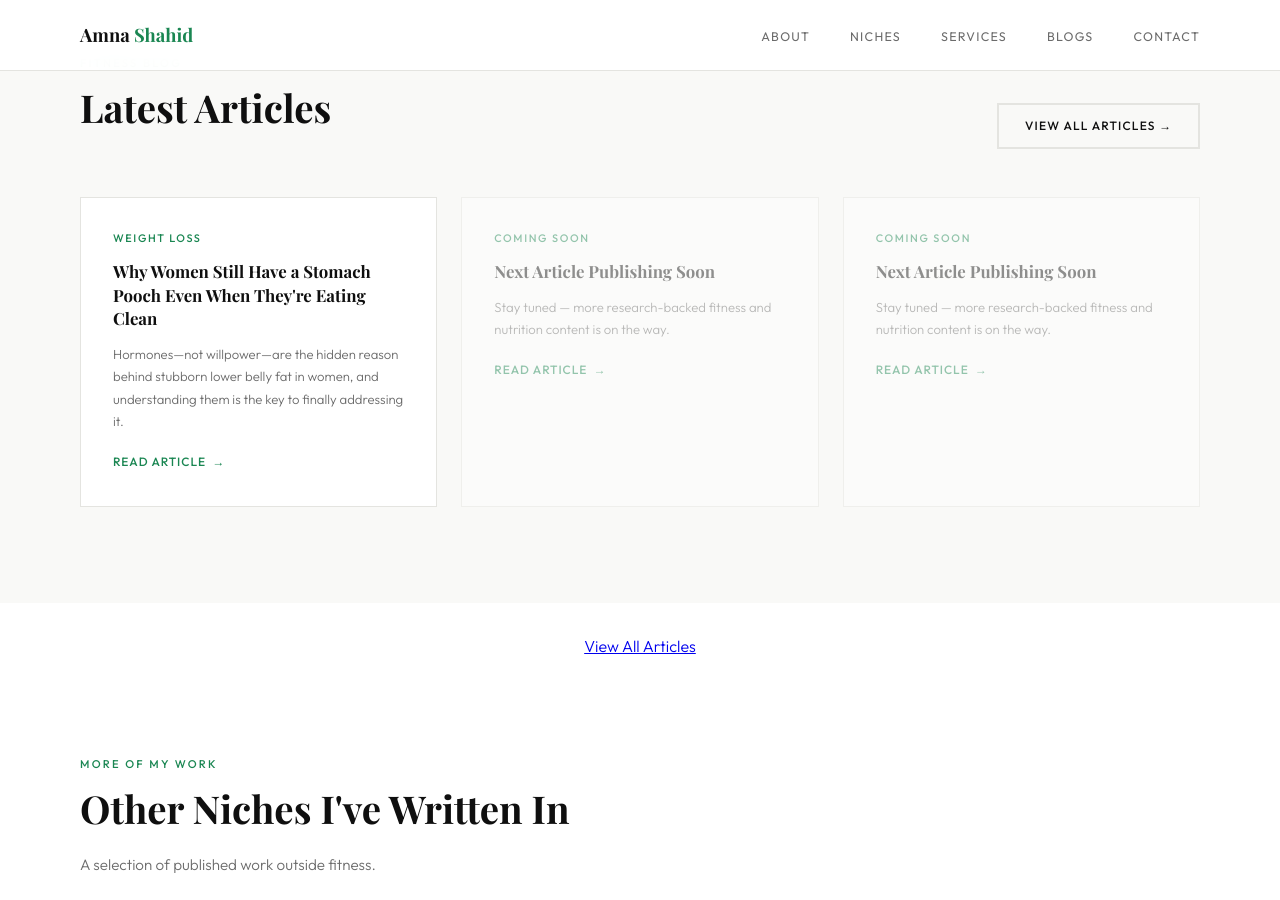
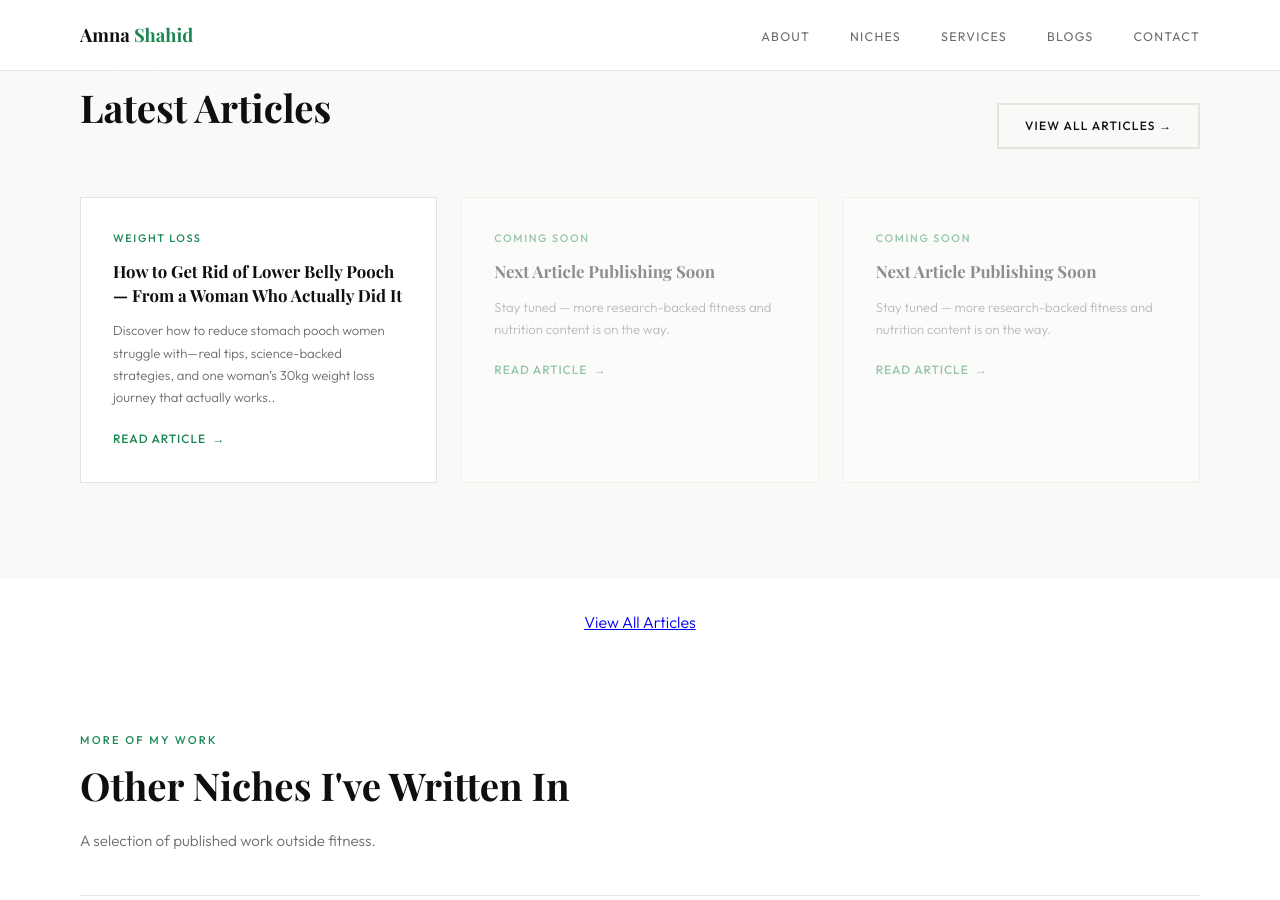
Before and after one commit to bc230410276asb-sketch/fitwithamna.github.io, a Jekyll site: the page index.html, which Jekyll copies as it is, in a window 1280 px wide and 900 px high, scrolled down 3229 px. Built offline with Jekyll 4.4.1, drawn with Linux system fonts in a browser that asks for light colours; some web fonts are replaced.

Commit message:
Update blog link and content in index.html

```diff
--- a/index.html
+++ b/index.html
@@ -793,10 +793,10 @@
     <a href="/blogs/" class="btn-outline" style="color:var(--black); border-color:var(--border); font-size:0.75rem; padding:0.7rem 1.6rem; letter-spacing:0.1em; text-transform:uppercase; text-decoration:none; display:inline-block; transition: border-color 0.2s;">View All Articles →</a>
   </div>
   <div class="blogs-grid">
-    <a href="/why-women-still-have-a-stomach-pooch/" class="blog-card reveal">
+    <a href="/how-to-get-rid-of-stomach-pooch-women/" class="blog-card reveal">
       <p class="blog-niche">Weight Loss</p>
-      <h3 class="blog-title">Why Women Still Have a Stomach Pooch Even When They're Eating Clean</h3>
-      <p class="blog-excerpt">Hormones—not willpower—are the hidden reason behind stubborn lower belly fat in women, and understanding them is the key to finally addressing it.</p>
+      <h3 class="blog-title">How to Get Rid of Lower Belly Pooch — From a Woman Who Actually Did It</h3>
+      <p class="blog-excerpt">Discover how to reduce stomach pooch women struggle with—real tips, science-backed strategies, and one woman’s 30kg weight loss journey that actually works..</p>
       <span class="blog-read">Read Article</span>
     </a>
     <!-- CARD 2 — fill in when you publish next post -->
```
